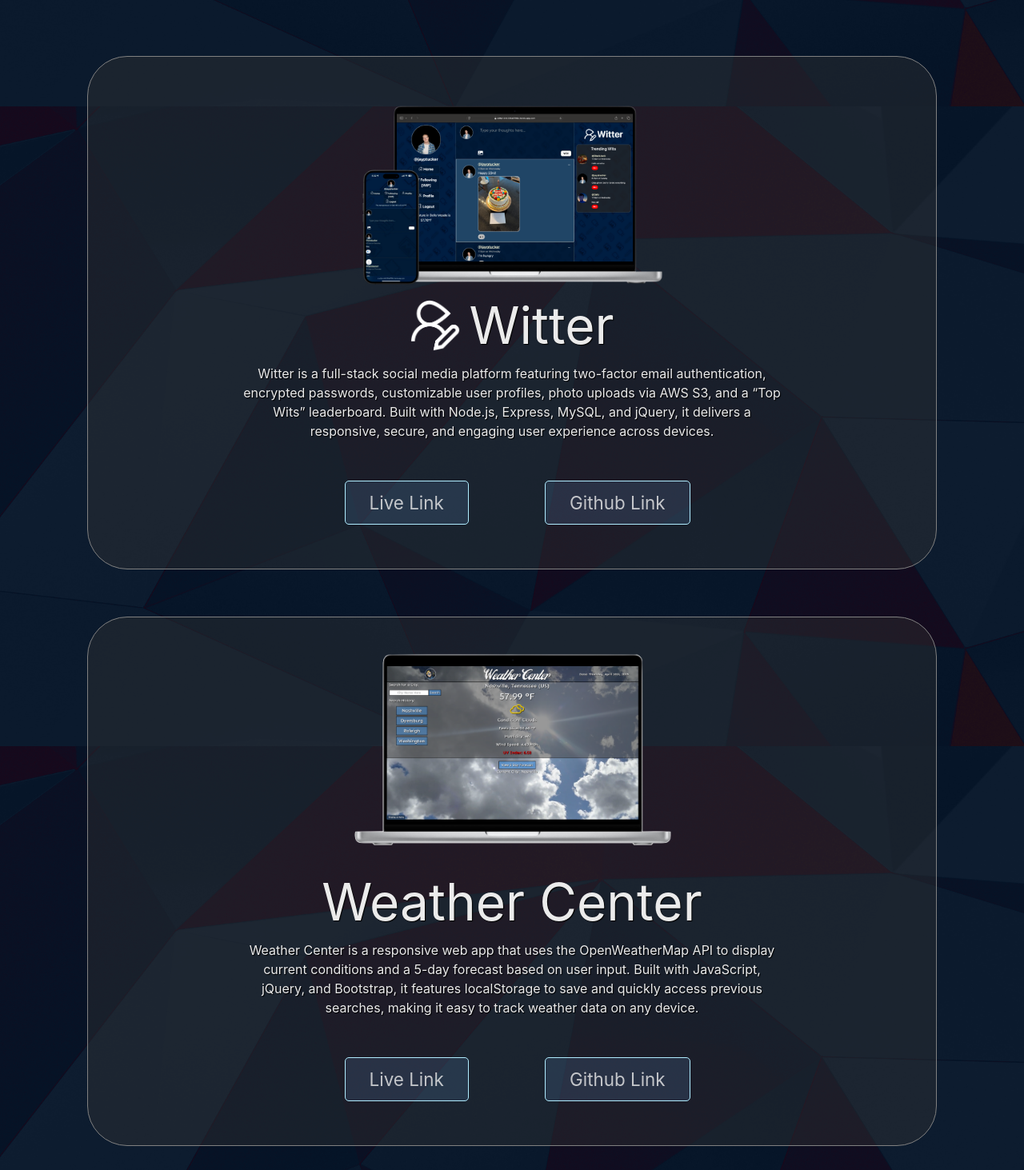
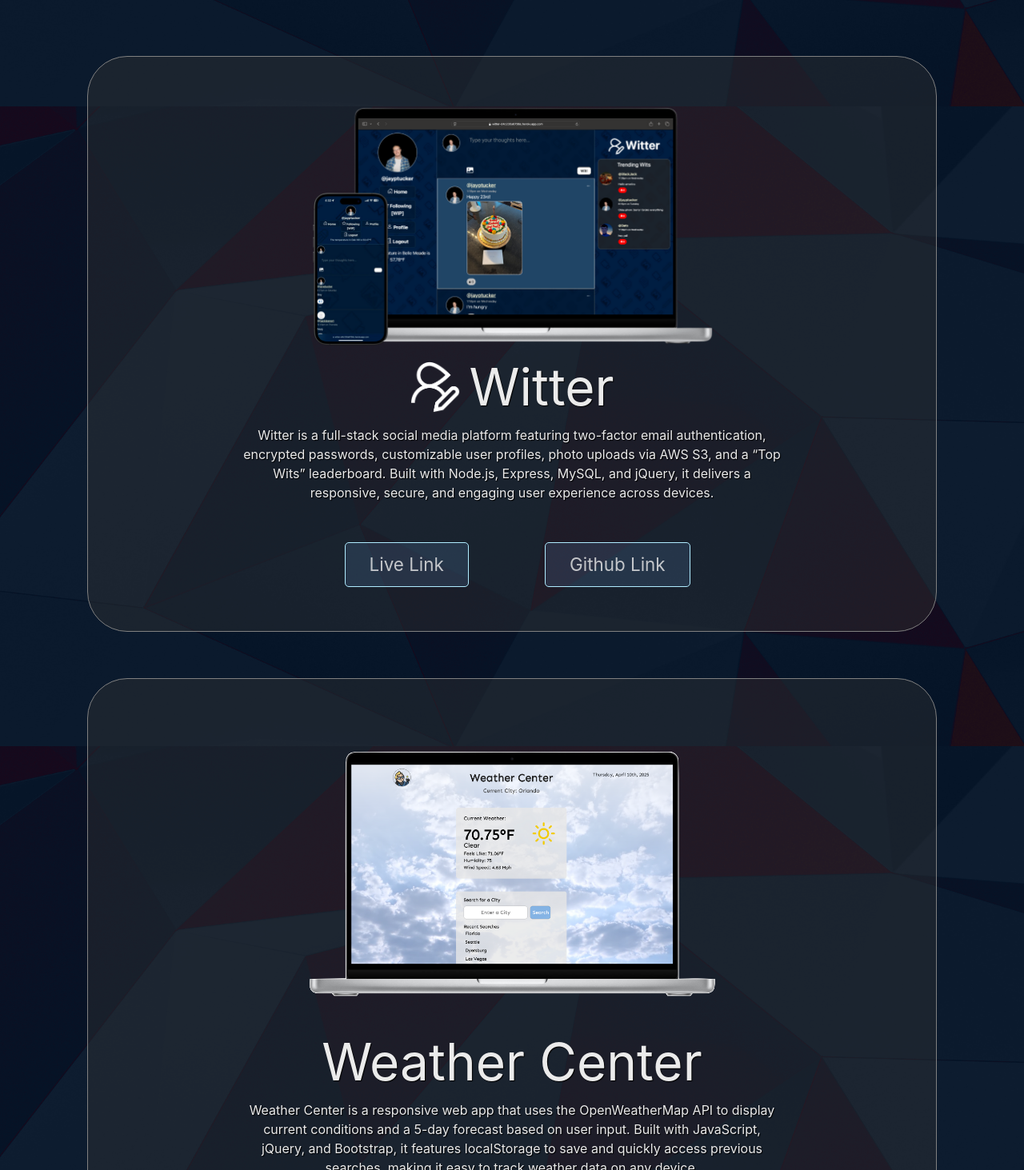
Before and after one commit to JayPTucker/React-Portfolio, a React (Create React App) app: page / in a window 1280 px wide. Shown: the part 667-2130 px from the top of the page at 80% size. Built offline with nearby package versions, Linux system fonts and the light colour scheme.

Commit message:
WeatherCenter Update
- Updated Weather Center

```diff
--- a/src/pages/Home.js
+++ b/src/pages/Home.js
@@ -115,7 +115,7 @@ const Home = () => {
         >
           <Row className='justify-content-center text-center'>
             <Col md={12}>
-                <img className='weatherCenter' src={weatherCenter} alt="WeatherCenter Photo"></img>
+                <img className='weatherCenter' src={weatherCenter} alt="Weather Center Application"></img>
             </Col>
           </Row>
 
--- a/src/styles/Home.css
+++ b/src/styles/Home.css
@@ -179,11 +179,11 @@ html {
 
   /* IMAGE */
 .witterDesktop {
-  max-width: 30vmax;
+  max-width: 40vmax;
 }
 
 .weatherCenter {
-  max-width: 60vmax;
+  max-width: 77vmax;
   margin: -7vmax;
 }
 
```
Also changed, not shown: src/img/weathercenter.png.
